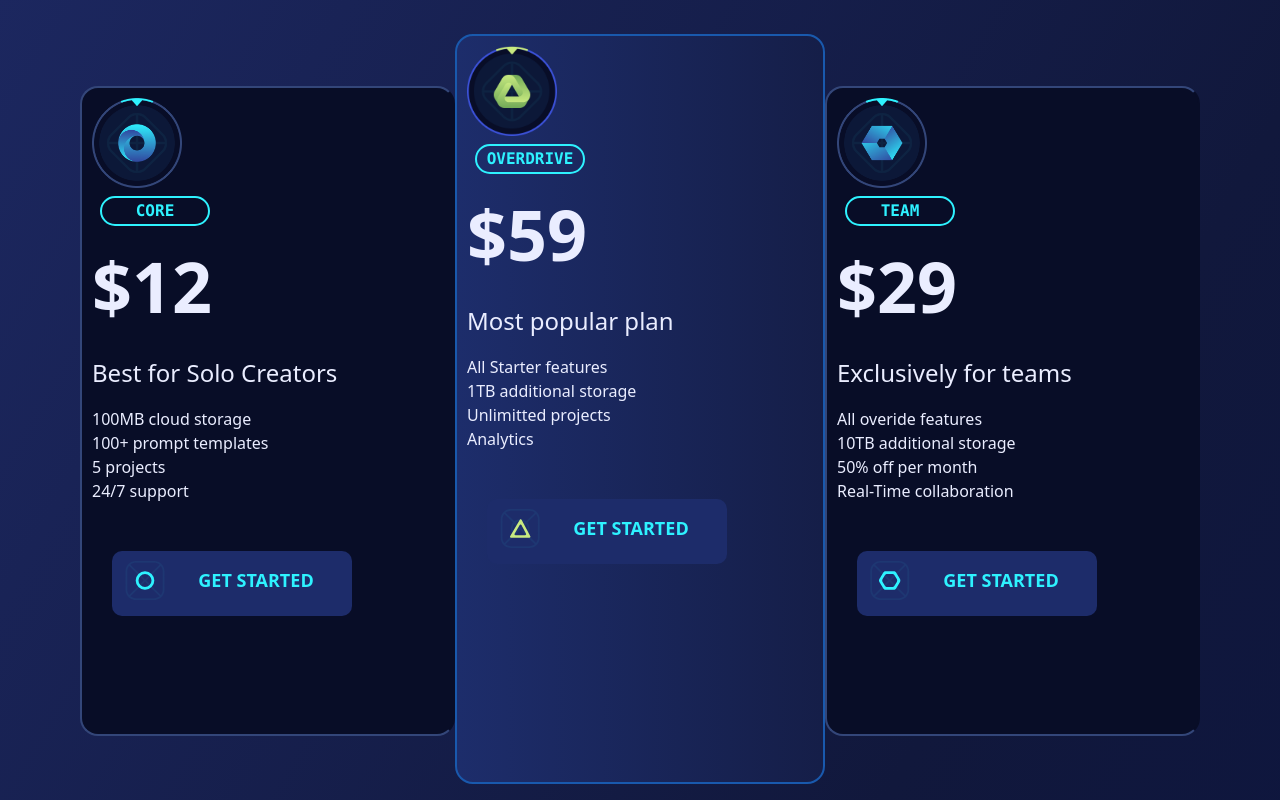
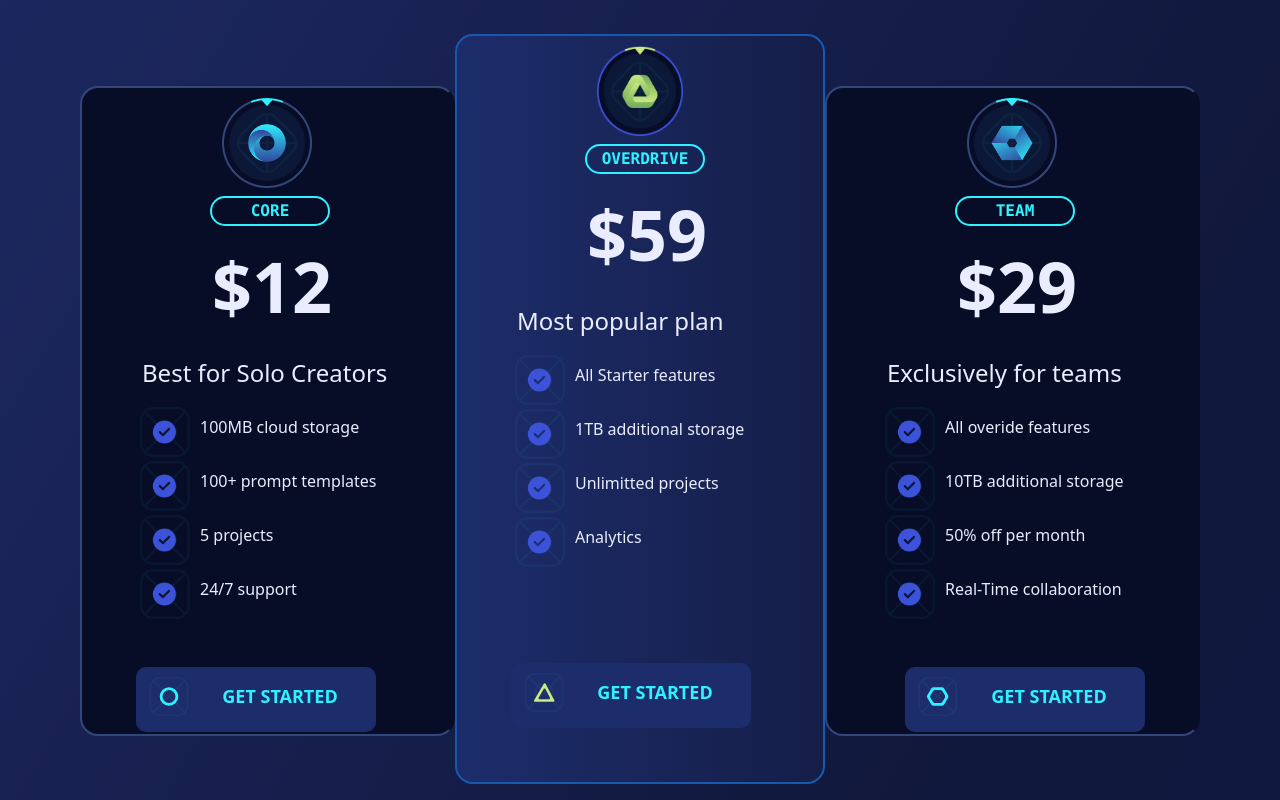
Before and after one commit to heriya-ahmed-dev/Xors-saas-website, a React (Vite) app: page / in a window 1280 px wide. Shown: the part 2200-3000 px from the top of the page. Built offline with nearby package versions, Linux system fonts and the light colour scheme.

Commit message:
pricing box changed

```diff
--- a/src/Footer.jsx
+++ b/src/Footer.jsx
@@ -16,16 +16,16 @@ const Footer = () => {
             <p>Terms of Use</p>
         </div>
         <div className='d-flex justify-content-between gap-[20px]'>
-            <div className='w-[35px] border-[1px] rounded-circle'>
+            <div className='w-[35px] border-[1px] rounded-circle border-[#2EF2FF]'>
             <img src={x} className='w-[25px] pt-2 ps-2'/>
             </div>
-            <div className='w-[35px] border-[1px] rounded-circle'>
+            <div className='w-[35px] border-[1px] rounded-circle border-[#2EF2FF]'>
             <img src={threads} className='w-[25px] pt-2 ps-2'/>
             </div>
-            <div className='w-[35px] border-[1px] rounded-circle'>
+            <div className='w-[35px] border-[1px] rounded-circle border-[#2EF2FF]'>
             <img src={instagram} className='w-[25px] pt-2 ps-2'/>
             </div>
-            <div className='w-[35px] border-[1px] rounded-circle'>
+            <div className='w-[35px] border-[1px] rounded-circle border-[#2EF2FF]'>
             <img src={discord} className='w-[25px] pt-2 ps-2'/>
             </div>
         </div>
--- a/src/Plan.jsx
+++ b/src/Plan.jsx
@@ -25,10 +25,12 @@ const Plan = () => {
 
 
             />
+            <div className='m-4 pb-2'>
             <Button
                text= 'GET STARTED'
                icon ={circle}
             />
+            </div>
         </div>
 
                           <div className='plan_middle_box'>
@@ -42,10 +44,14 @@ const Plan = () => {
                                      l3 = 'Unlimitted projects'
                                      l4 = 'Analytics'
                                   />
+                                  <div className='m-4 pt-4'>
                                   <Button
                                     text= 'GET STARTED'
                                     icon ={triangle}
+
+
                                    />
+                                   </div>
                           </div>
 
 
@@ -62,10 +68,12 @@ const Plan = () => {
 
 
             />
+            <div className='m-5 pb-5'>
             <Button
                text= 'GET STARTED'
                icon ={hexagon}
             />
+            </div>
         </div>
     </div>
   )
--- a/src/Pricing.jsx
+++ b/src/Pricing.jsx
@@ -1,7 +1,6 @@
 import React ,{useState} from 'react';
 import './components/css/pricing.css'
 import bgfirst from './components/css/img/bg-outlines-fill.png';
-
 const Pricing = () => {
      const [Active,setActive] = useState('monthly')
   return (
--- a/src/components/Plan_box.jsx
+++ b/src/components/Plan_box.jsx
@@ -1,24 +1,36 @@
 import React from 'react';
-
+import check from '../assets/images/check.png'
 
 const Plan_box = ({image,title,price,desc,l1,l2,l3,l4,int}) => {
   return (
-    <div>
-         <div>
+    <div >
+         <div className='px-[130px]'>
             <img src={image} className='w-[90px] h-[90px] py-[-30px] '/>
          </div>
-        <div>
-          <button className='w-[110px] h-[30px] rounded-pill border-[2px] m-2 fs-6 font-[600] font-monospace border-[#2EF2FF] text-[#2EF2FF]'>
+        <div className='px-[110px]'>
+          <button className='w-[120px] h-[30px] rounded-pill border-[2px] m-2 fs-6 font-[600] font-monospace border-[#2EF2FF] text-[#2EF2FF] '>
             {title}
           </button>
         </div>
-        <p className='text-[70px] font-[600]'>{price}</p>
-        <p className='fs-4 font-[500]'>{desc}</p>
+        <p className='text-[70px] font-[600] px-[120px]'>{price}</p>
+        <p className='fs-4 font-[500] px-[50px] '>{desc}</p>
         <div>
-          <li>{l1}</li>
-          <li>{l2}</li>
-          <li>{l3}</li>
-          <li>{l4}</li>
+          <div className='d-flex ms-5 my-[4px] gap-[10px]'>
+            <img src={check} className='w-[50px]'/>
+          <li className='mt-2'>{l1}</li>
+          </div>
+          <div className='d-flex ms-5 my-[4px] gap-[10px]'>
+            <img src={check} className='w-[50px]'/>
+          <li className='mt-2'>{l2}</li>
+          </div>
+          <div className='d-flex ms-5 my-[4px] gap-[10px]'>
+            <img src={check} className='w-[50px]'/>
+          <li className='mt-2'>{l3}</li>
+          </div>
+          <div className='d-flex ms-5 my-[4px] gap-[10px]'>
+            <img src={check} className='w-[50px]'/>
+          <li className='mt-2'>{l4}</li>
+          </div>
         </div>
 
     </div>
```
